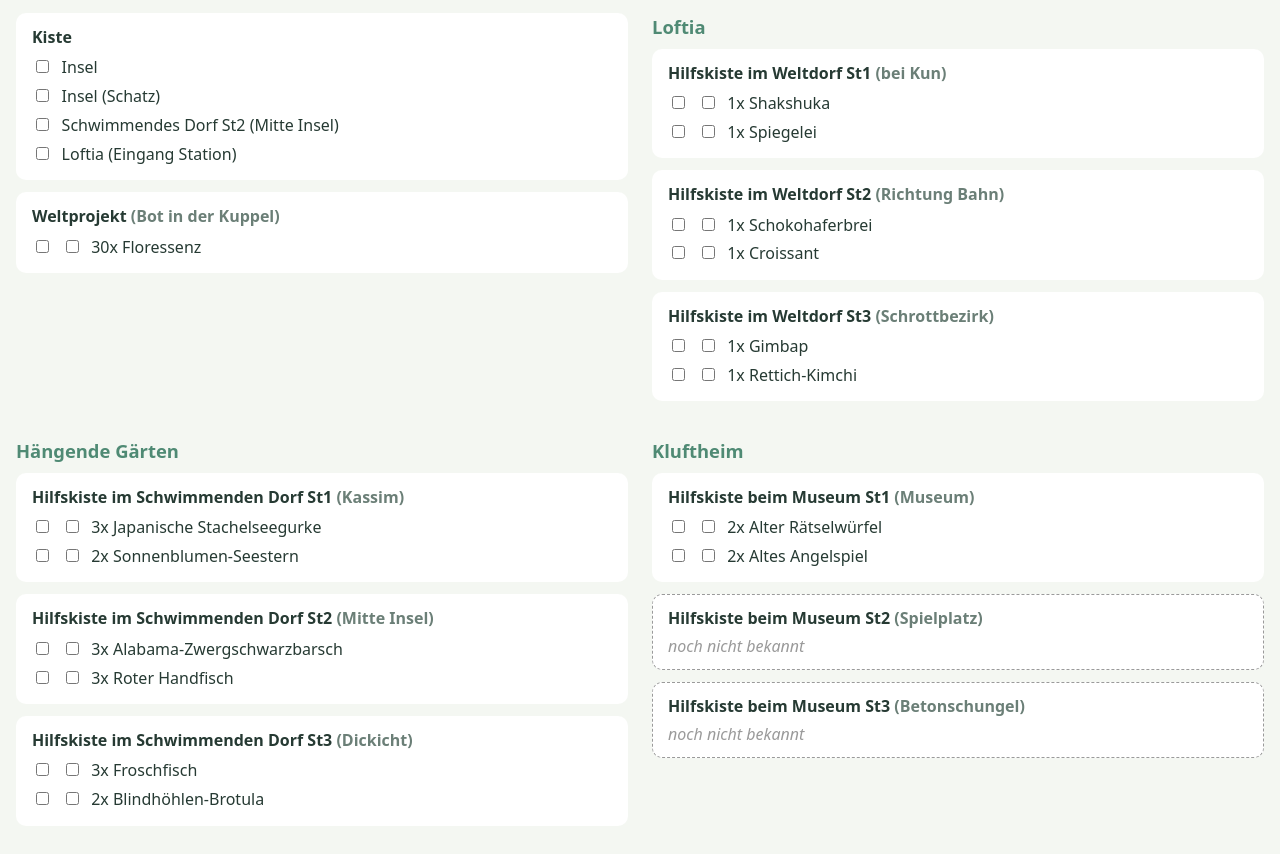
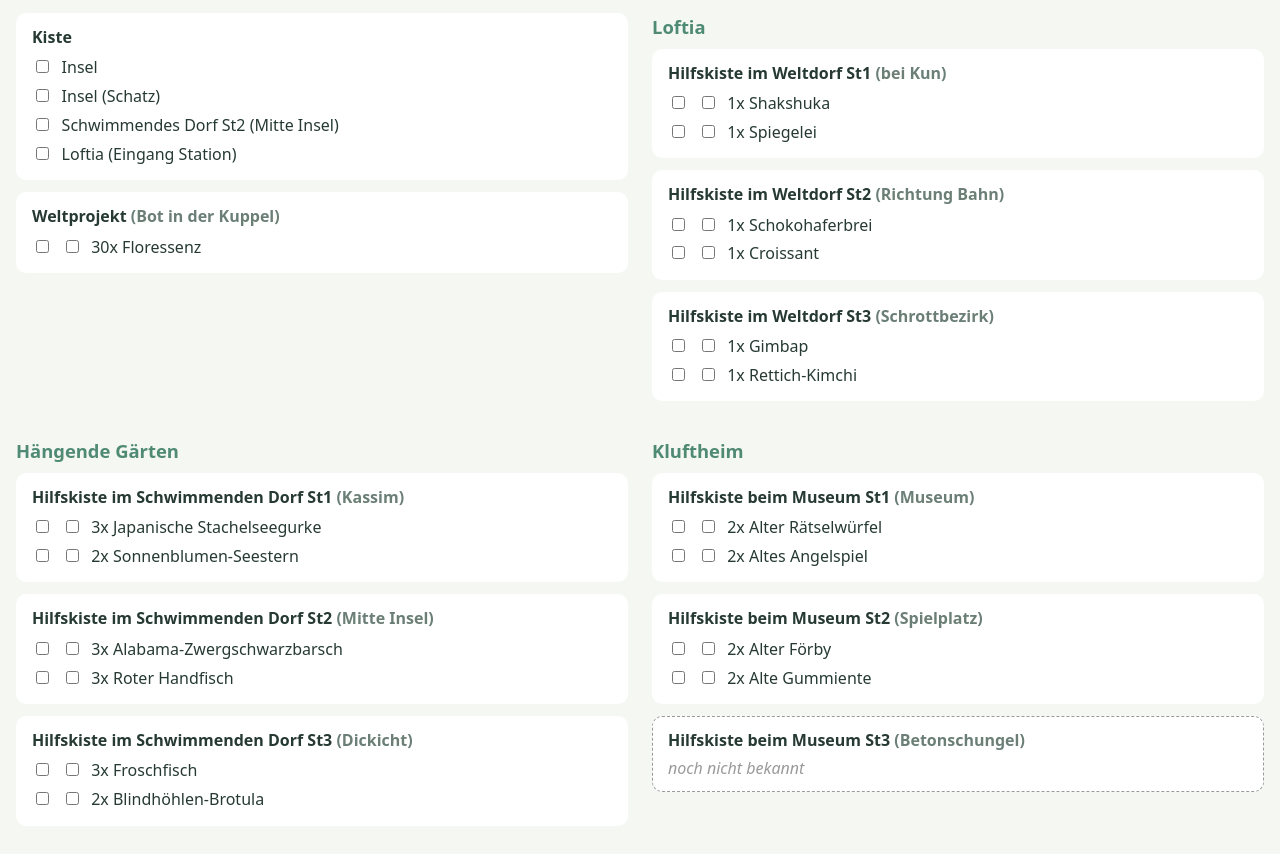
Before and after one commit to NoX209/Loftia_Dailies, a plain HTML site: page 2026/11/24/index.html in a window 1280 px wide. Shown: the part 81-935 px from the top of the page. Drawn offline with Linux system fonts and the light colour scheme.

Commit message:
Update 2026-11-24
Tägliche Aufgaben 24.11.2026
Kiste:
- Insel
- Insel (Schatz)
- Schwimmendes Dorf St2 (Mitte Insel)
- Loftia (Eingang Station)
Weltprojekt (Bot in der Kuppel)
- 30x Floressenz

Loftia
------
Hilfskiste im Weltdorf St1 (bei Kun)
- 1x Shakshuka
- 1x Spiegelei
Hilfskiste im Weltdorf St2 (Richtung Bahn)
- 1x Schokohaferbrei
- 1x Croissant
Hilfskiste im Weltdorf St3 (Schrottbezirk)
- 1x Gimbap
- 1x Rettich-Kimchi

Hängende Gärten
---------------
Hilfskiste im Schwimmenden Dorf St1 (Kassim)
- 3x Japanische Stachelseegurke
- 2x Sonnenblumen-Seestern
Hilfskiste im Schwimmenden Dorf St2 (Mitte Insel)
- 3x Alabama-Zwergschwarzbarsch
- 3x Roter Handfisch
Hilfskiste im Schwimmenden Dorf St3 (Dickicht)
- 3x Froschfisch
- 2x Blindhöhlen-Brotula

Kluftheim
---------
Hilfskiste beim Museum St1 (Museum)
- 2x Alter Rätselwürfel
- 2x Altes Angelspiel
Hilfskiste beim Museum St2 (Spielplatz)
- 2x Alter Förby
- 2x Alte Gummiente

```diff
--- a/2026/11/24/index.html
+++ b/2026/11/24/index.html
@@ -166,9 +166,19 @@
     </ul>
   </section>
 
-    <section class="area unseen">
+    <section class="area">
     <h3>Hilfskiste beim Museum St2 <span class="hint">(Spielplatz)</span></h3>
-<p class="pending">noch nicht bekannt</p>    <ul>
+    <ul>
+<li class="item">
+  <input type="checkbox" class="made" data-key="museum-st2/Alter Förby/made" title="hergestellt / habe ich" aria-label="hergestellt / habe ich">
+  <input type="checkbox" class="delivered" data-key="museum-st2/Alter Förby/delivered" title="abgegeben" aria-label="abgegeben">
+  <span>2x Alter Förby</span>
+</li>
+<li class="item">
+  <input type="checkbox" class="made" data-key="museum-st2/Alte Gummiente/made" title="hergestellt / habe ich" aria-label="hergestellt / habe ich">
+  <input type="checkbox" class="delivered" data-key="museum-st2/Alte Gummiente/delivered" title="abgegeben" aria-label="abgegeben">
+  <span>2x Alte Gummiente</span>
+</li>
     </ul>
   </section>
 
```
Also changed, not shown: index.html (+12 -2 lines).
